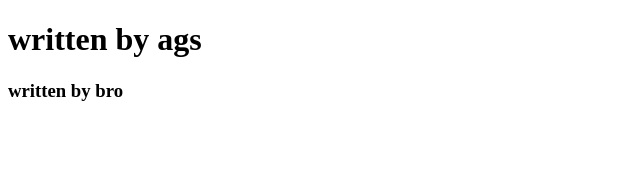
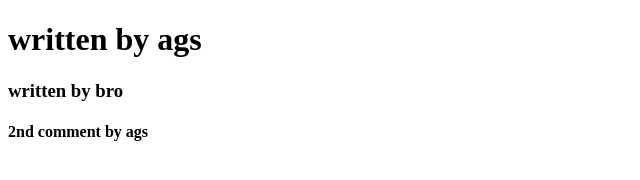
Before and after one commit to hemelbro902-gif/riaz-mirpur-bro, a plain HTML site: page index.html in a window 1280 px wide. Shown: the whole page, without its empty margins (0-640 px from the left). Drawn offline with Linux system fonts and the light colour scheme.

Commit message:
2nd by ags

```diff
--- a/index.html
+++ b/index.html
@@ -8,5 +8,6 @@
 <body>
     <H1>written by ags</H1>
     <h3>written by bro</h3>
+    <h4>2nd comment by ags</h4>
 </body>
 </html>
```
